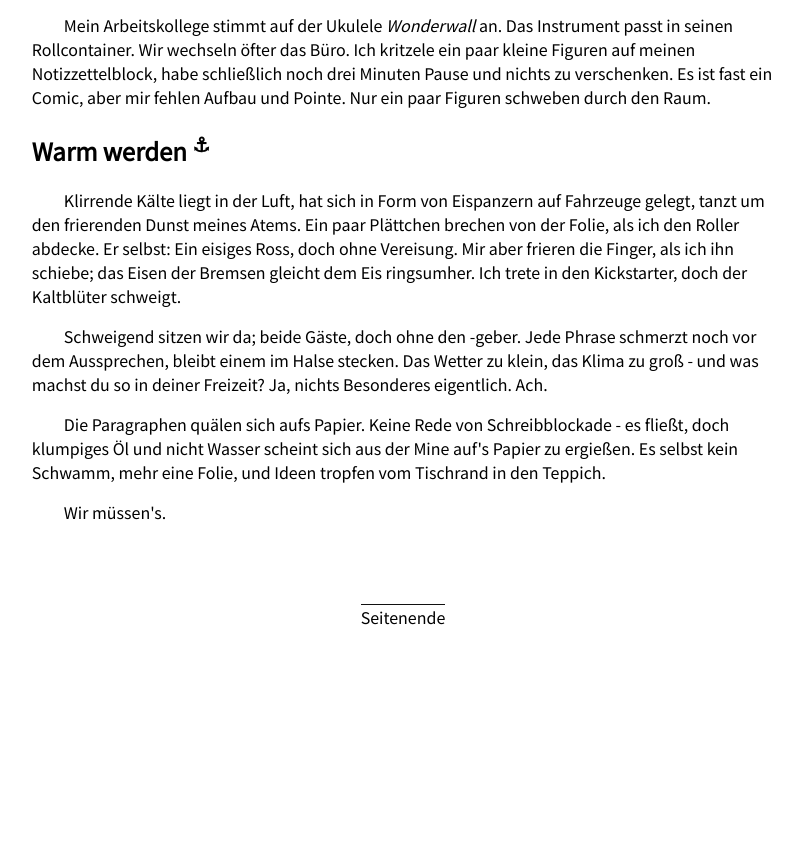
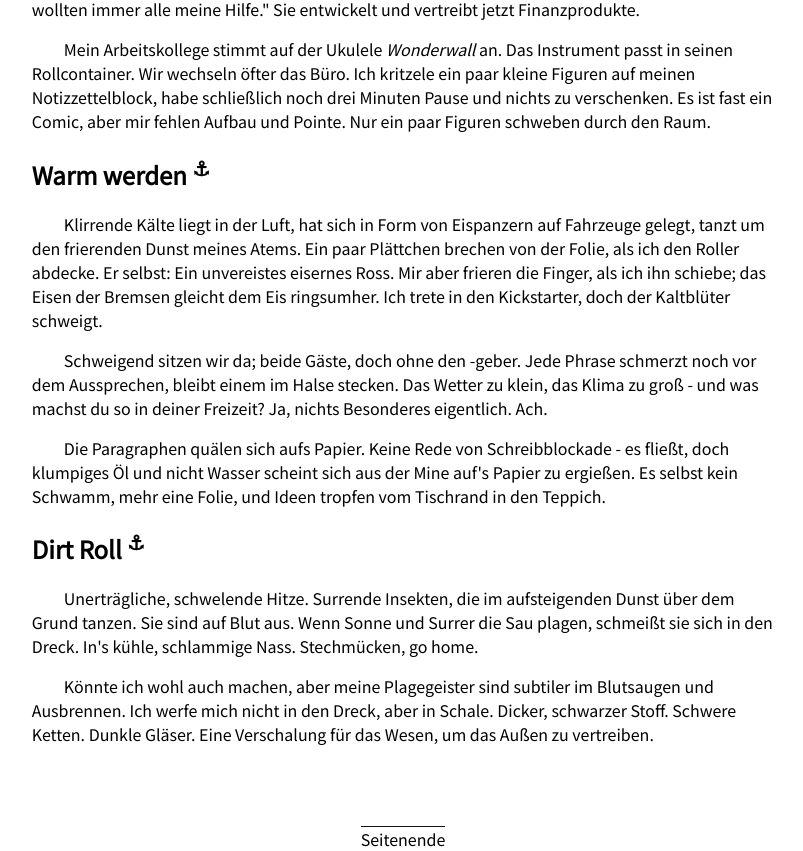
Before and after one commit to isthisstackoverflow/repositoryname, a website: page pages/dokument/index.html in a window 1280 px wide. Shown: the part 403-1254 px from the top of the page, without its empty margins (237-1040 px from the left). Before the commit the page ends 1032 px from the top, so only its background shows below. Drawn offline with Linux system fonts and the light colour scheme.

Commit message:
add text

```diff
--- a/pages/dokument/index.html
+++ b/pages/dokument/index.html
@@ -30,6 +30,9 @@
         <li>
           <a href="#WarmWerden">Warm werden</a>
         </li>
+        <li>
+          <a href="#DirtRoll">Dirt Roll</a>
+        </li>
       </ul>
     </nav>
     <main>
@@ -42,7 +45,7 @@
         </h2>
         <p>Es ist wieder soweit. Eine neue Seite. Ein neues Projekt. Ich habe wieder angefangen Gitarre zu lernen. Ein bisschen Meditation, um meine innere Mitte zu finden. Ein paar hochwertige Farben bestellt - ich wollte eigentlich immer Maler werden, ich hatte nur nie den Platz. Autor bin ich schon, habe das Manuskript nur nie verschickt. Oder gedruckt.</p>
         <p>Schriftsteller sind immer die anderen. Frag doch mal auf einer Party rum - alles Kreative. "Ich war das Mädchen, das immer am besten zeichnen konnte. Wenn wir Plakate machten oder so, wollten immer alle meine Hilfe." Sie entwickelt und vertreibt jetzt Finanzprodukte.</p>
-        <p>Mein Arbeitskollege stimmt auf der Ukulele <em>Wonderwall</em> an. Das Instrument passt in seinen Rollcontainer. Wir wechseln öfter das Büro. Ich kritzele ein paar kleine Figuren auf meinen Notizzettelblock, habe schließlich noch drei Minuten Pause und nichts zu verschenken. Es ist fast ein Comic, aber mir fehlen Aufbau und Pointe. Nur ein paar Figuren schweben durch den Raum.</p>
+        <p>Mein Arbeitskollege stimmt auf der Ukulele <em lang="en">Wonderwall</em> an. Das Instrument passt in seinen Rollcontainer. Wir wechseln öfter das Büro. Ich kritzele ein paar kleine Figuren auf meinen Notizzettelblock, habe schließlich noch drei Minuten Pause und nichts zu verschenken. Es ist fast ein <span lang="en">Comic</span>, aber mir fehlen Aufbau und Pointe. Nur ein paar Figuren schweben durch den Raum.</p>
       </section>
       <section>
         <h2 id="WarmWerden">
@@ -51,10 +54,19 @@
             <a href="#WarmWerden" title="Kapitelanker">⚓&#xFE0E;</a>
           </sup>
         </h2>
-        <p>Klirrende Kälte liegt in der Luft, hat sich in Form von Eispanzern auf Fahrzeuge gelegt, tanzt um den frierenden Dunst meines Atems. Ein paar Plättchen brechen von der Folie, als ich den Roller abdecke. Er selbst: Ein eisiges Ross, doch ohne Vereisung. Mir aber frieren die Finger, als ich ihn schiebe; das Eisen der Bremsen gleicht dem Eis ringsumher. Ich trete in den Kickstarter, doch der Kaltblüter schweigt.</p>
+        <p>Klirrende Kälte liegt in der Luft, hat sich in Form von Eispanzern auf Fahrzeuge gelegt, tanzt um den frierenden Dunst meines Atems. Ein paar Plättchen brechen von der Folie, als ich den Roller abdecke. Er selbst: Ein unvereistes eisernes Ross. Mir aber frieren die Finger, als ich ihn schiebe; das Eisen der Bremsen gleicht dem Eis ringsumher. Ich trete in den Kickstarter, doch der Kaltblüter schweigt.</p>
         <p>Schweigend sitzen wir da; beide Gäste, doch ohne den -geber. Jede Phrase schmerzt noch vor dem Aussprechen, bleibt einem im Halse stecken. Das Wetter zu klein, das Klima zu groß - und was machst du so in deiner Freizeit? Ja, nichts Besonderes eigentlich. Ach.</p>
         <p>Die Paragraphen quälen sich aufs Papier. Keine Rede von Schreibblockade - es fließt, doch klumpiges Öl und nicht Wasser scheint sich aus der Mine auf's Papier zu ergießen. Es selbst kein Schwamm, mehr eine Folie, und Ideen tropfen vom Tischrand in den Teppich.</p>
-        <p>Wir müssen's.</p>
+      </section>
+      <section>
+        <h2 id="DirtRoll" lang="en">
+          Dirt Roll
+          <sup>
+            <a href="#DirtRoll" title="Kapitelanker">⚓&#xFE0E;</a>
+          </sup>
+        </h2>
+        <p>Unerträgliche, schwelende Hitze. Surrende Insekten, die im aufsteigenden Dunst über dem Grund tanzen. Sie sind auf Blut aus. Wenn Sonne und Surrer die Sau plagen, schmeißt sie sich in den Dreck. In's kühle, schlammige Nass. Stechmücken, <span lang="en">go home</span>.</p>
+        <p>Könnte ich wohl auch machen, aber meine Plagegeister sind subtiler im Blutsaugen und Ausbrennen. Ich werfe mich nicht in den Dreck, aber in Schale. Dicker, schwarzer Stoff. Schwere Ketten. Dunkle Gläser. Eine Verschalung für das Wesen, um das Außen zu vertreiben.</p>
       </section>
     </main>
     <footer>Seitenende</footer>
```
